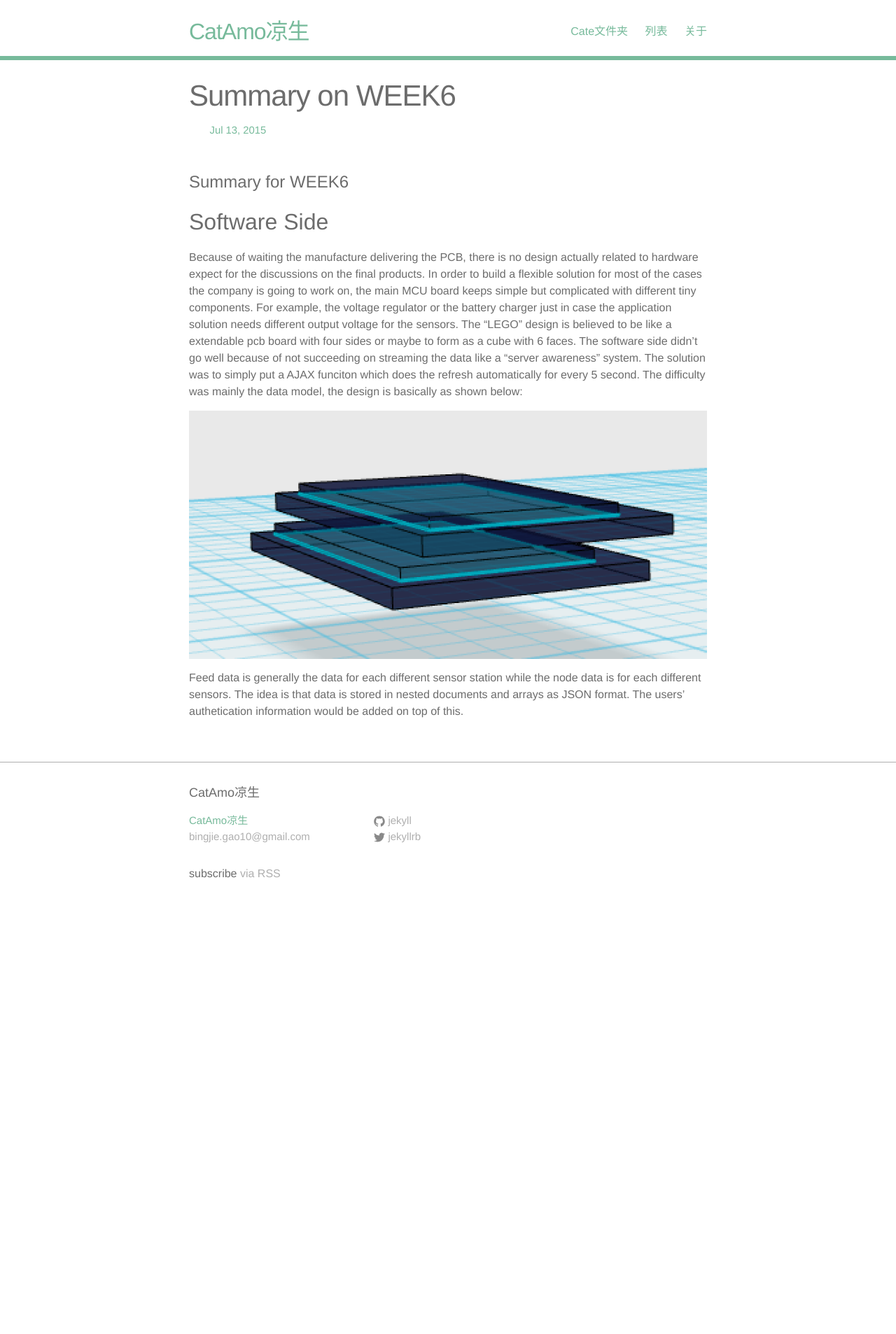
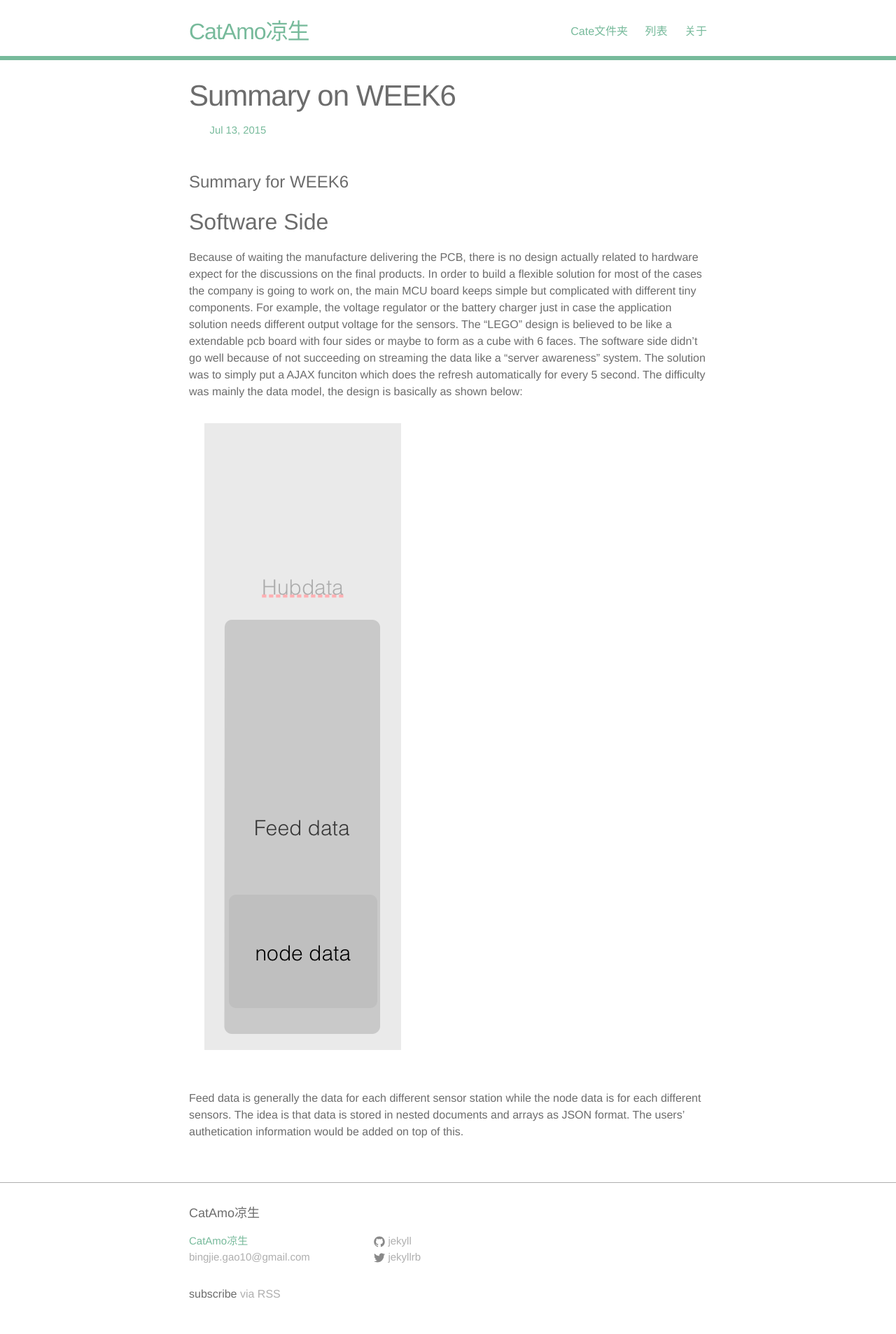
Before and after one commit to BingjieGao/bingjiegao.github.io, a Jekyll site: the page built from _posts/2015-07-13-WEEK6.md, in a window 1280 px wide. Shown: the whole page at 70% size. Built offline with Jekyll 4.4.1, drawn with Linux system fonts in a browser that asks for light colours; nearby versions of some CDN libraries; Markdown is read by kramdown in place of the engine named in the settings; before the commit the page ends 1306 px from its top, so only the background shows below that.

Commit message:
Update 2015-07-13-WEEK6.md

```diff
--- a/_posts/2015-07-13-WEEK6.md
+++ b/_posts/2015-07-13-WEEK6.md
@@ -11,7 +11,7 @@ Because of waiting the manufacture delivering the PCB, there is no design actual
 The software side didn't go well because of not succeeding on streaming the data like a "server awareness" system. The solution was to simply put a AJAX funciton which does the refresh automatically for every 5 second.
 The difficulty was mainly the data model, the design is basically as shown below:
 
-![image](/TempBlogs/img/pictures/Screen Shot 2015-07-23 at 15.17.31.png)
+![image](/TempBlogs/img/pictures/Screen Shot 2015-07-23 at 16.29.16.png)
 
 
 Feed data is generally the data for each different sensor station while the node data is for each different sensors. The idea is that data is stored in nested documents and arrays as JSON format. The users' authetication information would be added on top of this.
```
